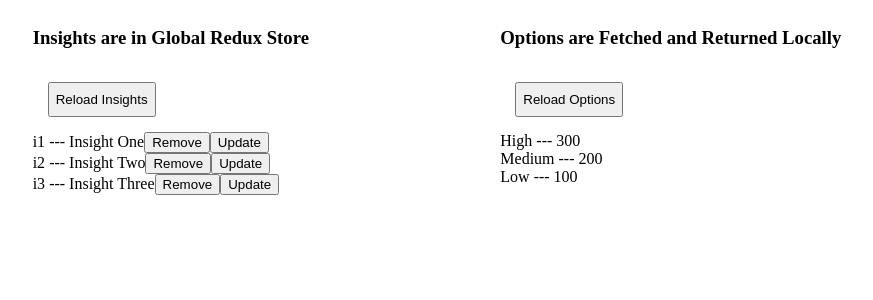
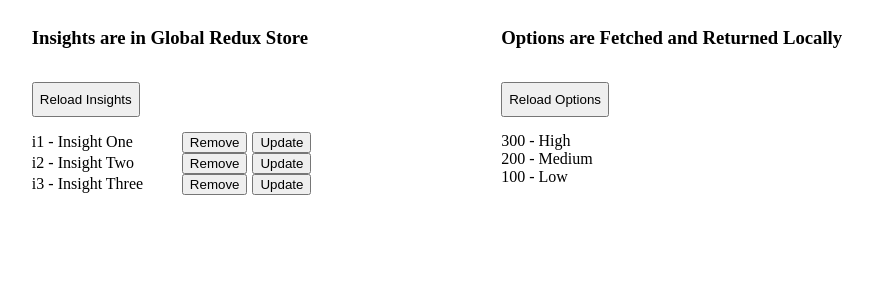
Before and after one commit to Babblesort/custom-use-api-call-hook, a React (Create React App) app: page / in a window 1280 px wide. Shown: the top 300 px of the page, without its empty margins (203-1076 px from the left). Built offline with nearby package versions, Linux system fonts and the light colour scheme.

Commit message:
spruce up styling for better demo quality

```diff
--- a/src/App.js
+++ b/src/App.js
@@ -74,7 +74,7 @@ const App = () => {
         <div>
           <h3>Insights are in Global Redux Store</h3>
           <button
-            style={{ height: '35px', margin: '15px' }}
+            style={{ height: '35px', margin: '15px 0' }}
             onClick={handleRefetchInsights}
           >
             Reload Insights
@@ -87,16 +87,18 @@ const App = () => {
           )}
           {insights.map(insight => (
             <div>
-              {insight.id} --- {insight.name}
-              <button onClick={() => handleRemoveInsight(insight.id)}>
+              <span style={{ width: '150px', display: 'inline-block' }}>
+                {insight.id} - {insight.name}
+              </span>
+              <button
+                style={{ marginRight: '5px' }}
+                onClick={() => handleRemoveInsight(insight.id)}
+              >
                 Remove
               </button>
               <button
                 onClick={() =>
-                  handleUpdateInsight({
-                    id: insight.id,
-                    name: 'new-name'
-                  })
+                  handleUpdateInsight({ ...insight, name: 'new-name' })
                 }
               >
                 Update
@@ -108,7 +110,7 @@ const App = () => {
         <div>
           <h3>Options are Fetched and Returned Locally</h3>
           <button
-            style={{ height: '35px', margin: '15px' }}
+            style={{ height: '35px', margin: '15px 0' }}
             onClick={handleRefetchOptions}
           >
             Reload Options
@@ -121,7 +123,7 @@ const App = () => {
           )}
           {options.map(option => (
             <div>
-              {option.label} --- {option.value}
+              {option.value} - {option.label}
             </div>
           ))}
         </div>
```
